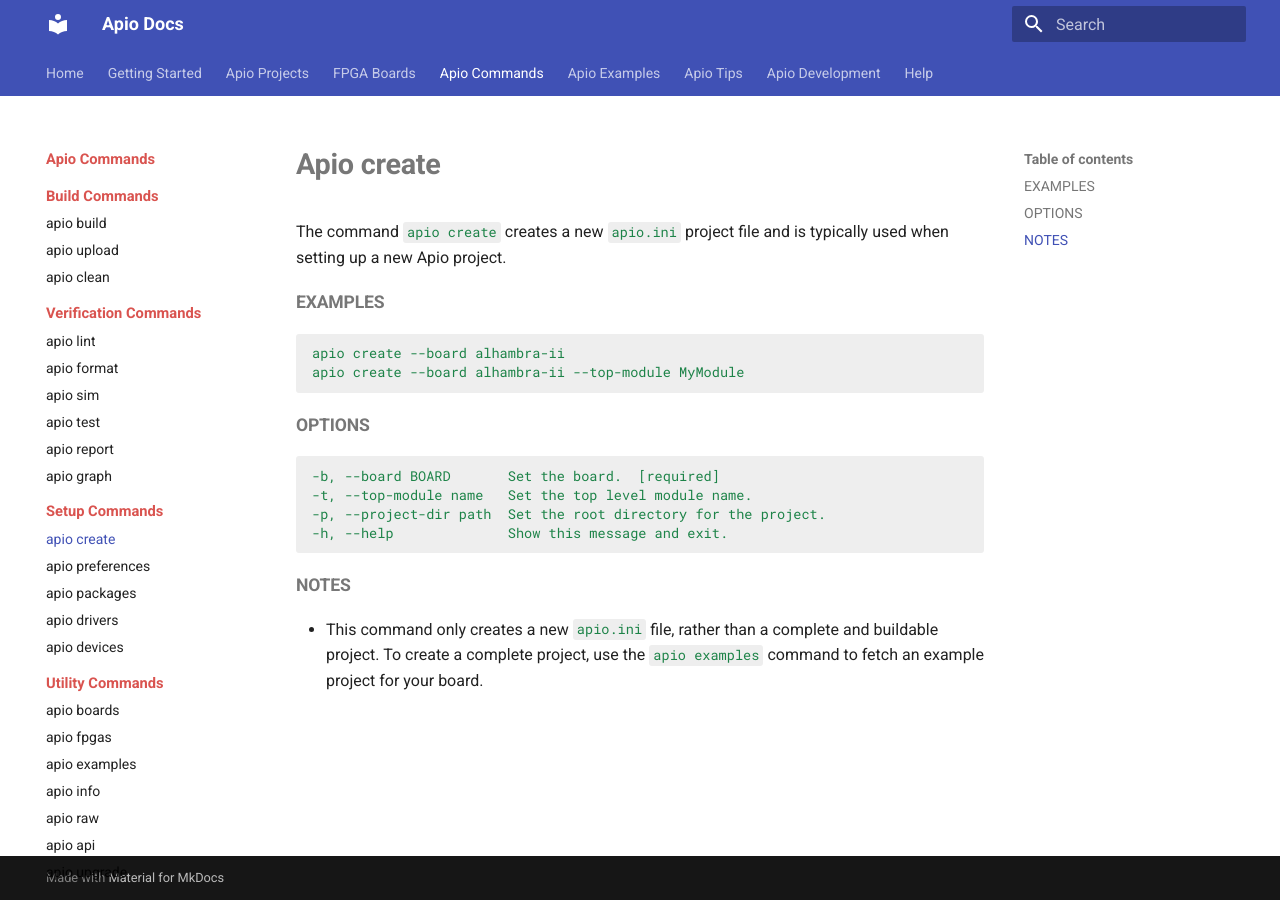
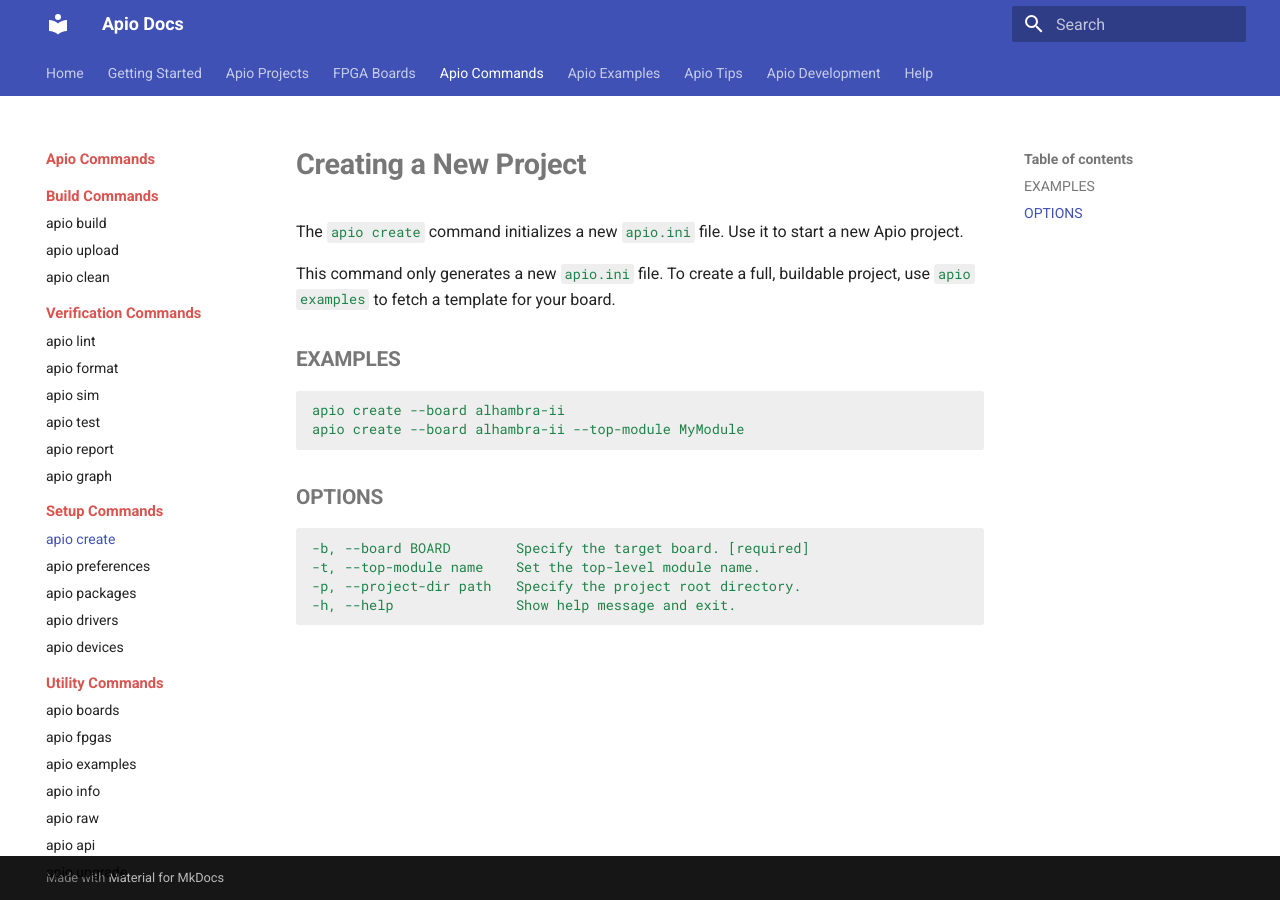
Before and after one commit to zapta/apio-wiki-dev, an MkDocs documentation site: the page built from docs/cmd-apio-create.md, in a window 1280 px wide. Built offline with MkDocs 1.6.1 and Material for MkDocs 9.7.7, drawn with Linux system fonts in a browser that asks for light colours.

Commit message:
Cleaned more pages. Next to clean is 'apio devices'.

````diff
--- a/docs/cmd-apio-create.md
+++ b/docs/cmd-apio-create.md
@@ -1,27 +1,23 @@
+# Creating a New Project
 
+The `apio create` command initializes a new `apio.ini` file. Use it to
+start a new Apio project.
 
-# Apio create
+This command only generates a new `apio.ini` file. To create a full,
+  buildable project, use `apio examples` to fetch a template for your board.
 
-The command `apio create` creates a new `apio.ini` project file and is
-typically used when setting up a new Apio project.
+## EXAMPLES
 
-#### EXAMPLES
 ```
 apio create --board alhambra-ii
 apio create --board alhambra-ii --top-module MyModule
 ```
 
-#### OPTIONS
+## OPTIONS
+
 ```
--b, --board BOARD       Set the board.  [required]
--t, --top-module name   Set the top level module name.
--p, --project-dir path  Set the root directory for the project.
--h, --help              Show this message and exit.
+-b, --board BOARD        Specify the target board. [required]
+-t, --top-module name    Set the top-level module name.
+-p, --project-dir path   Specify the project root directory.
+-h, --help               Show help message and exit.
 ```
-
-#### NOTES
-* This command only creates a new `apio.ini` file, rather than a
-complete and buildable project. To create a complete project, use the
-`apio examples` command to fetch an example project for your board.
-
-<br>
--- a/docs/stylesheets/extra.css
+++ b/docs/stylesheets/extra.css
@@ -114,3 +114,8 @@
   margin-top: 4em;
   margin-bottom: 1em;
 }
+
+/* Space at the bottom of each page */
+.md-main__inner {
+  padding-bottom: 5em;  /* Adjust value as needed */
+}
````
